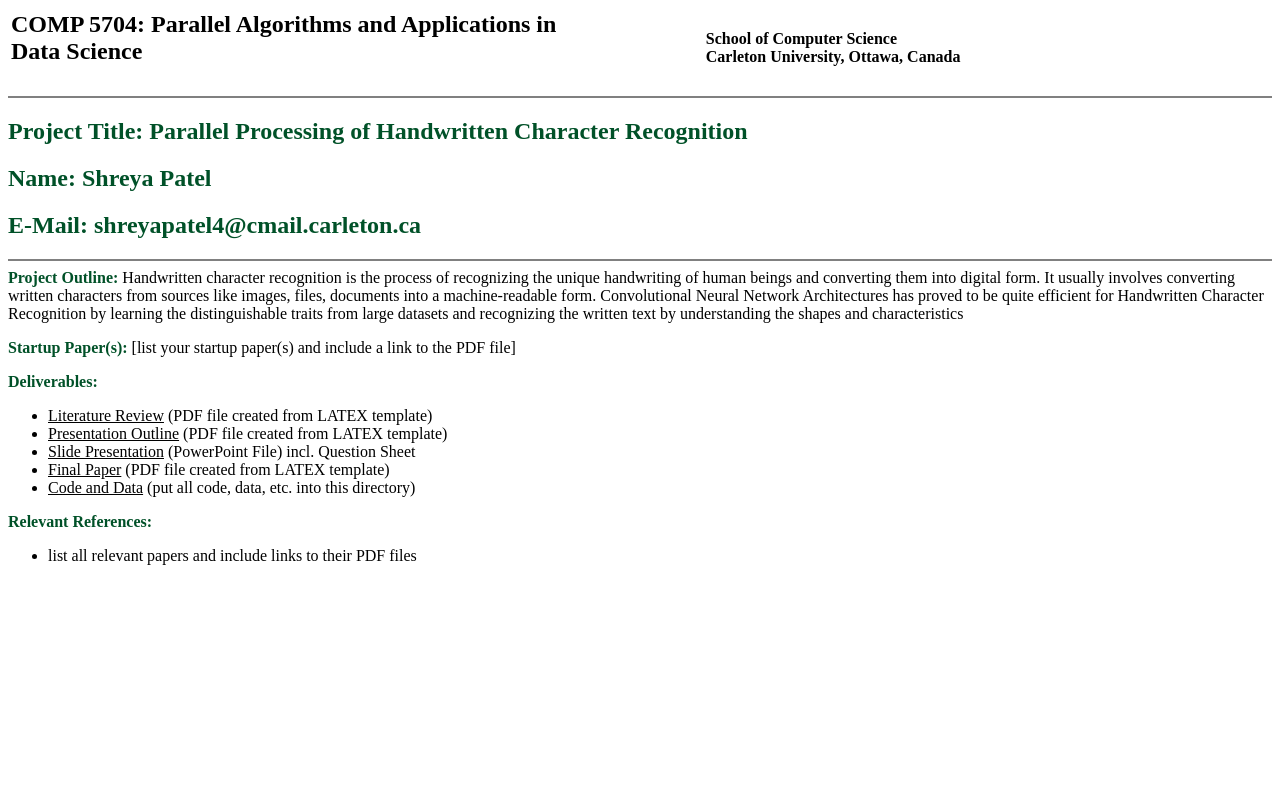
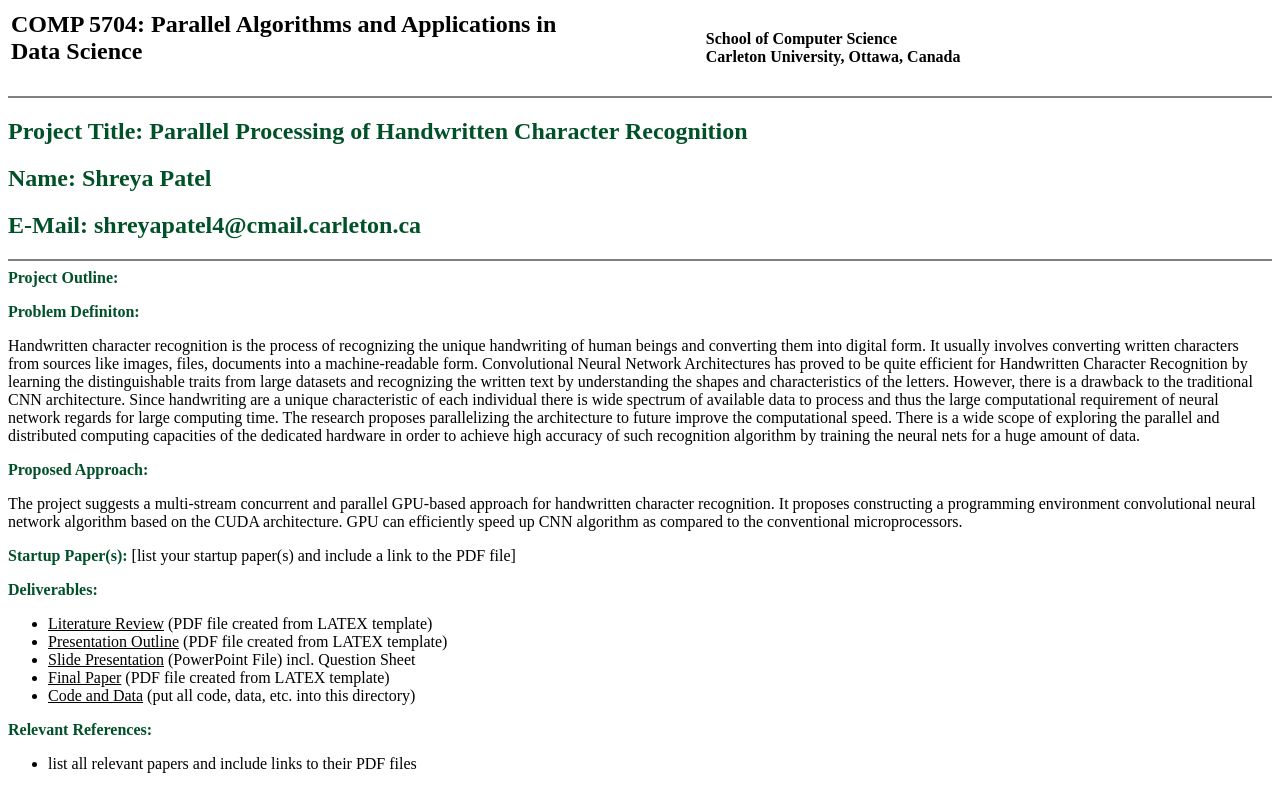
Before and after one commit to shreyapatel8/shreyapatel8.github.io, a plain HTML site: page index.html in a window 1280 px wide. Drawn offline with Linux system fonts and the light colour scheme.

Commit message:
project proposal

```diff
--- a/index.html
+++ b/index.html
@@ -39,10 +39,18 @@
 <hr noshade="noshade">
 <b><font color="#005128">Project Outline:</font></b>
 
-Handwritten character recognition is the process of recognizing the unique handwriting of human beings and converting them into digital form.
-It usually involves converting written characters from sources like images, files, documents into a machine-readable form.
-Convolutional  Neural Network Architectures has proved to be quite efficient for Handwritten Character Recognition by learning the
-distinguishable traits from large datasets and recognizing the written text by understanding the shapes and characteristics
+<p><b><font color="#005128">Problem Definiton:</font></b></p>
+
+<p>Handwritten character recognition is the process of recognizing the unique handwriting of human beings and converting them into digital form. It usually involves converting written characters from sources like images, files, documents into a machine-readable form. Convolutional Neural Network Architectures has proved to be quite efficient for Handwritten Character Recognition by learning the distinguishable traits from large datasets and recognizing the written text by understanding the shapes and characteristics of the letters.
+  However, there is a drawback to the traditional CNN architecture. Since handwriting are a unique characteristic of each individual there is wide spectrum of available data to process and thus the large computational requirement of neural network regards for large computing time. The research proposes parallelizing the architecture to future improve the computational speed.
+  There is a wide scope of exploring the parallel and distributed computing capacities of the dedicated hardware in order to achieve high accuracy of such recognition algorithm by training the neural nets for a huge amount of data.
+  </p>
+
+<p><b><font color="#005128">Proposed Approach:</font></b></p>
+
+<p>The project suggests a multi-stream concurrent and parallel GPU-based approach for handwritten character recognition. It proposes constructing a programming environment convolutional neural network algorithm based on the CUDA architecture. GPU can efficiently speed up CNN algorithm as compared to the conventional microprocessors.
+
+</p>
 
 <p><b><font color="#005128">Startup Paper(s):</font></b> [list your
 startup paper(s) and include a link to the PDF file]</p>
```
